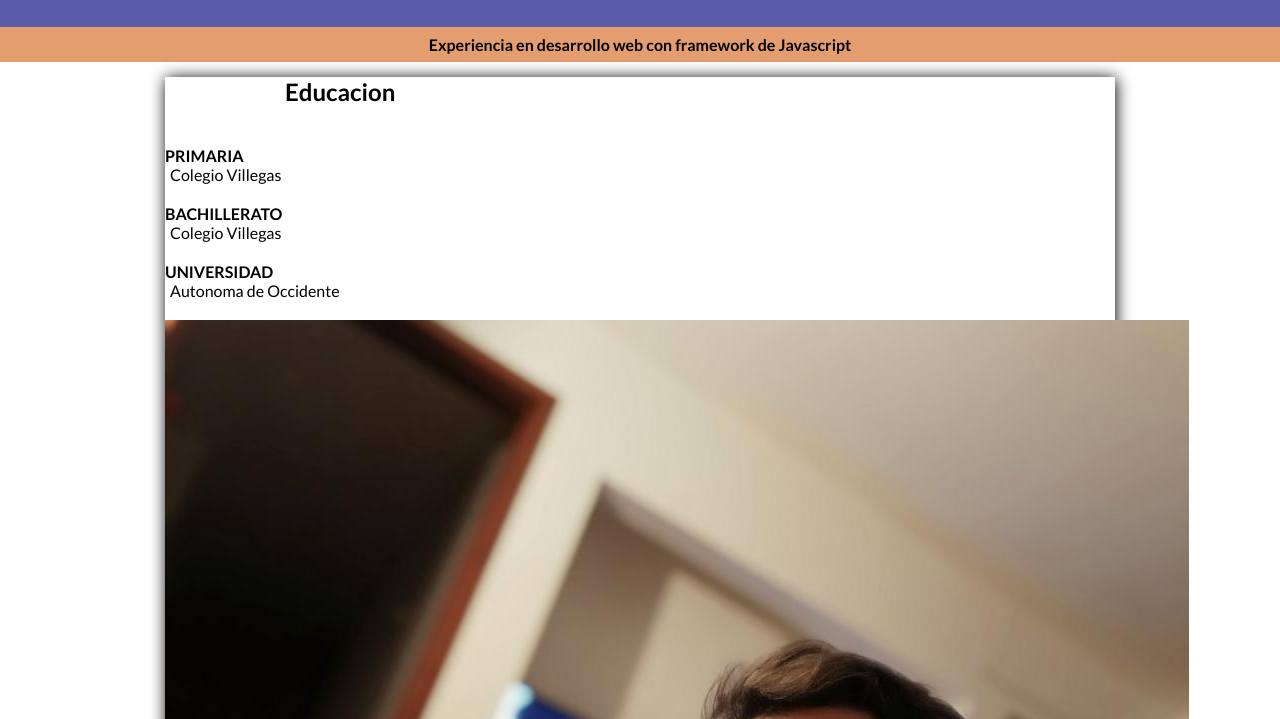
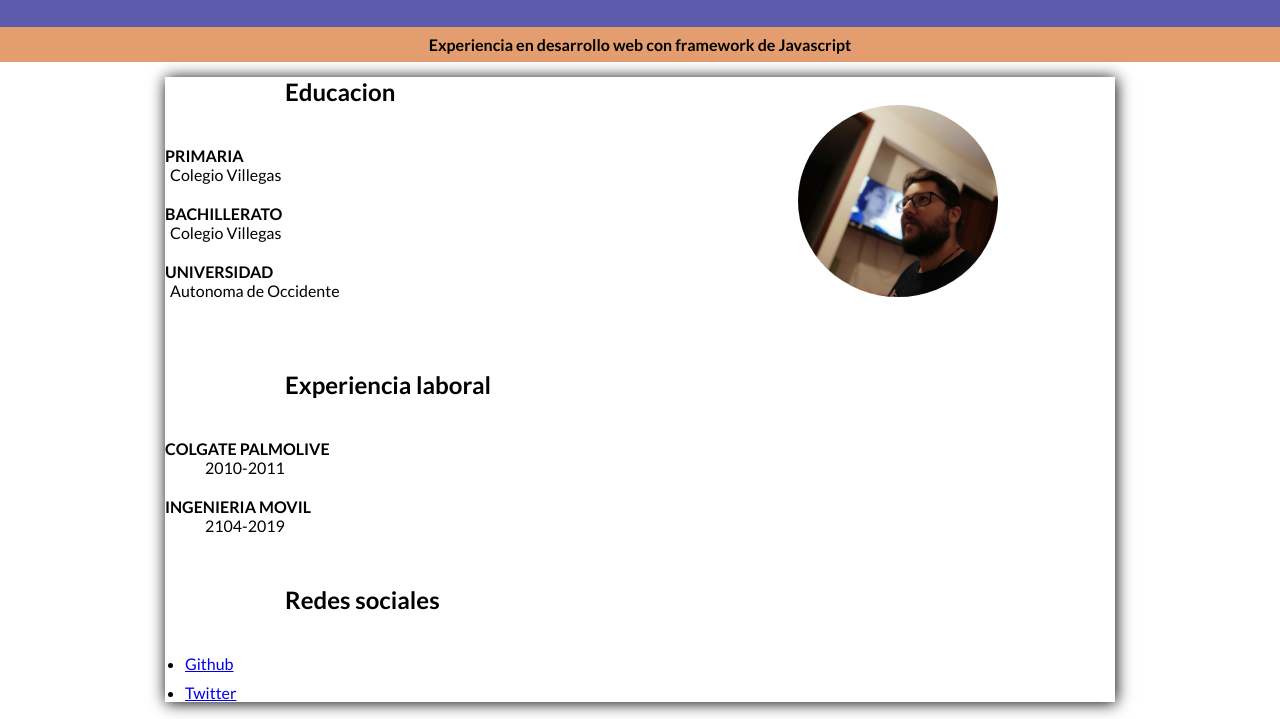
Before and after one commit to alvarorestrepo/clase-html-css, a plain HTML site: page index.html in a window 1280 px wide. Shown: the part 81-800 px from the top of the page. Drawn offline with Linux system fonts and the light colour scheme.

Commit message:
tercer css

```diff
--- a/css/style.css
+++ b/css/style.css
@@ -56,3 +56,32 @@ dd{
     margin-left: 120px;
     margin-top: 50px;
 }
+.fecha{
+    margin-left: 40px;
+}
+.redes{
+    margin-bottom: 40px;
+    margin-left: 120px;
+    margin-top: 50px;
+}
+li{
+    margin-bottom: 10px;
+    margin-left: 20px;
+}
+.educacion__1{
+    display: inline-block;
+}
+.educacion__2{
+    display: inline-block;
+}
+img{
+    width: 200px;
+    margin-left: 400px;
+    border-radius: 50%;
+    margin-top: 20px;
+
+}
+img:hover{
+    width: 300px;
+    transition: 0.5s;
+}
```
